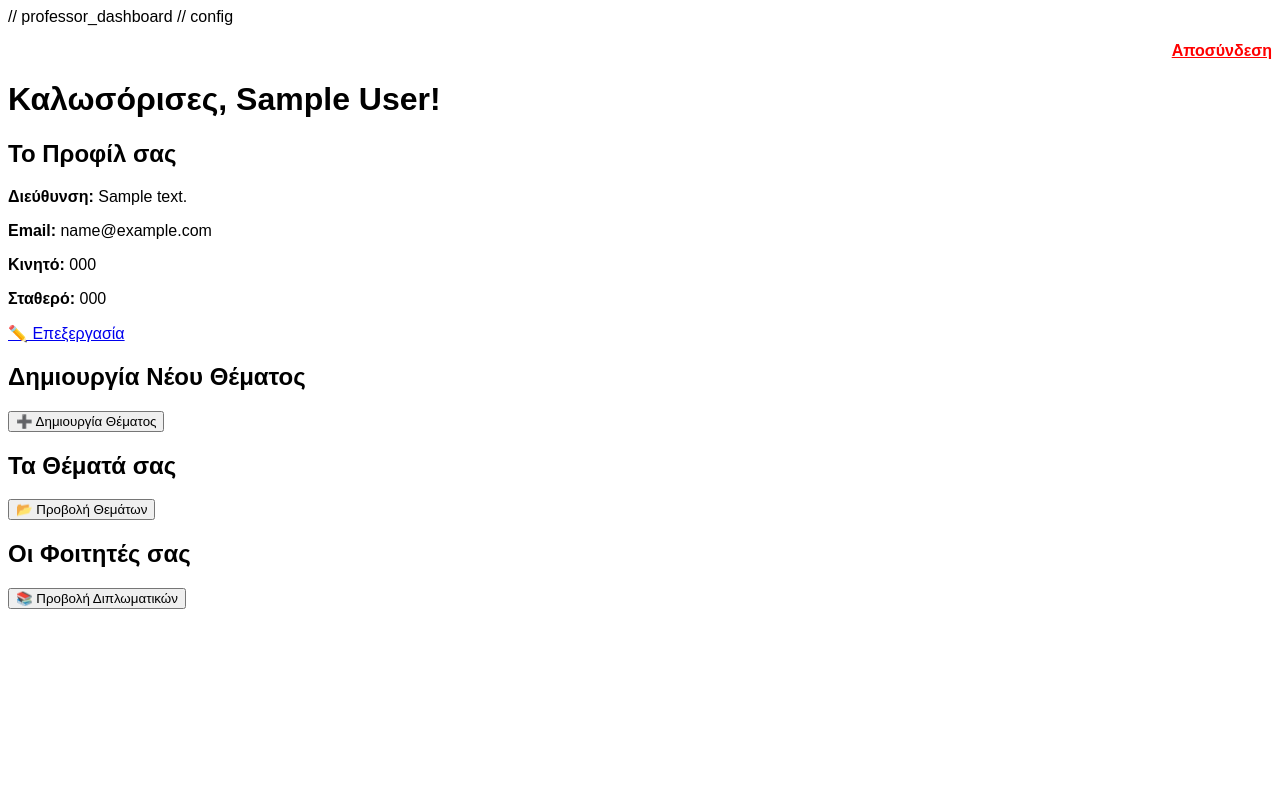
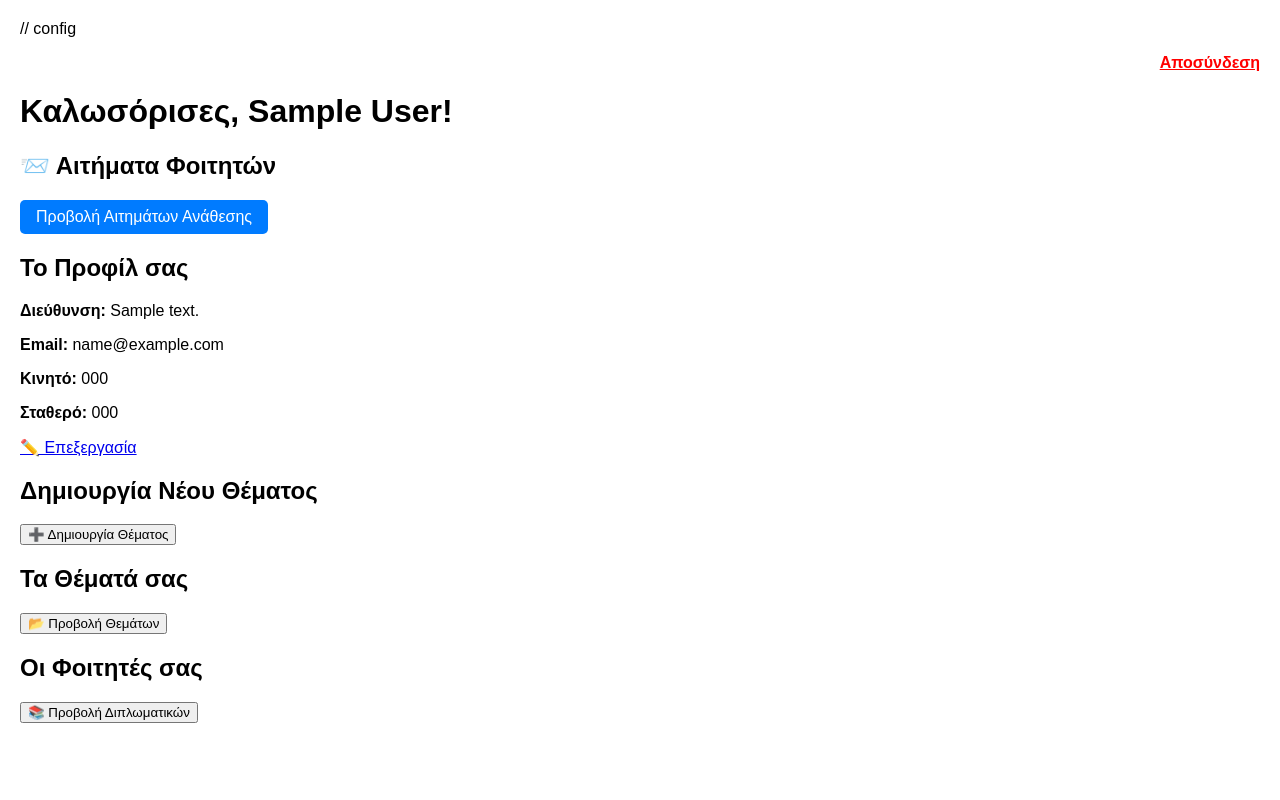
Before and after one commit to panagiotispanagopoulos/diplomatiki, a PHP site: page /professor_dashboard.php in a window 1280 px wide. Run offline with PHP 8.4, Linux system fonts and the light colour scheme; the visitor is signed in with stand-in values (Sample User, id 1); tables that the repository leaves empty or names only in its code hold one stand-in row (values such as "Sample post").

Commit message:
Update professor_dashboard.php

```diff
--- a/professor_dashboard.php
+++ b/professor_dashboard.php
@@ -1,4 +1,3 @@
-// professor_dashboard
 <?php
 session_start();
 require 'config.php';
@@ -58,6 +57,15 @@ $stmt = $pdo->prepare("
 ");
 $stmt->execute([$professor_id]);
 $assigned = $stmt->fetchAll();
+
+// Μετρητής εκκρεμών αιτημάτων
+$stmt = $pdo->prepare("
+    SELECT COUNT(*) FROM thesis_requests tr
+    JOIN topics t ON tr.topic_id = t.id
+    WHERE t.professor_id = ? AND tr.status = 'pending'
+");
+$stmt->execute([$professor_id]);
+$request_count = $stmt->fetchColumn();
 ?>
 
 <!DOCTYPE html>
@@ -66,12 +74,31 @@ $assigned = $stmt->fetchAll();
     <meta charset="UTF-8">
     <title>Καθηγητής - Dashboard</title>
     <style>
-        body { font-family: Arial; }
+        body { font-family: Arial; margin: 20px; }
         table { border-collapse: collapse; width: 100%; margin-top: 15px; }
         th, td { border: 1px solid #aaa; padding: 8px; text-align: left; }
         th { background-color: #f0f0f0; }
         .hidden { display: none; }
         .toggle-btn { cursor: pointer; background: #e0e0e0; padding: 6px 12px; border: 1px solid #ccc; border-radius: 4px; }
+        .btn-link {
+            background-color: #007BFF;
+            color: white;
+            padding: 8px 16px;
+            text-decoration: none;
+            border-radius: 5px;
+            display: inline-block;
+        }
+        .btn-link:hover {
+            background-color: #0056b3;
+        }
+        .badge {
+            background-color: red;
+            color: white;
+            padding: 3px 8px;
+            border-radius: 12px;
+            font-size: 12px;
+            margin-left: 5px;
+        }
     </style>
     <script>
         function toggle(id) {
@@ -87,6 +114,17 @@ $assigned = $stmt->fetchAll();
 </p>
 
 <h1>Καλωσόρισες, <?php echo htmlspecialchars($professor_name); ?>!</h1>
+
+<!-- 🔔 Ειδοποιήσεις / Αιτήματα -->
+<h2>📨 Αιτήματα Φοιτητών</h2>
+<p>
+    <a class="btn-link" href="manage_requests_professor.php">
+        Προβολή Αιτημάτων Ανάθεσης
+        <?php if ($request_count > 0): ?>
+            <span class="badge"><?php echo $request_count; ?></span>
+        <?php endif; ?>
+    </a>
+</p>
 
 <!-- Προφίλ -->
 <h2>Το Προφίλ σας</h2>
```
